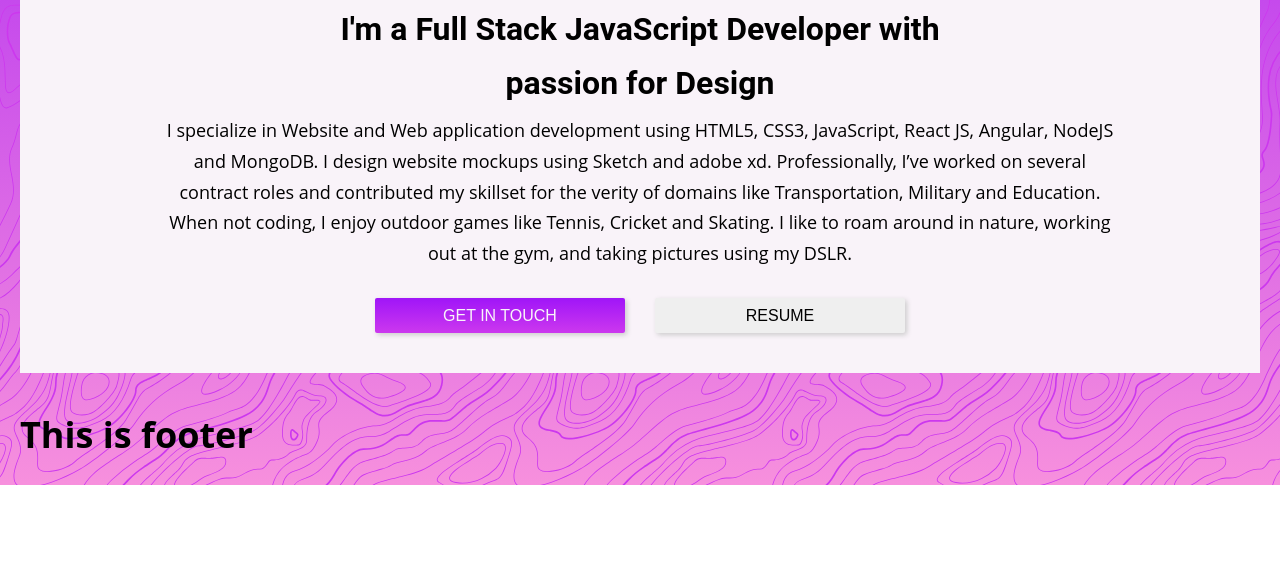
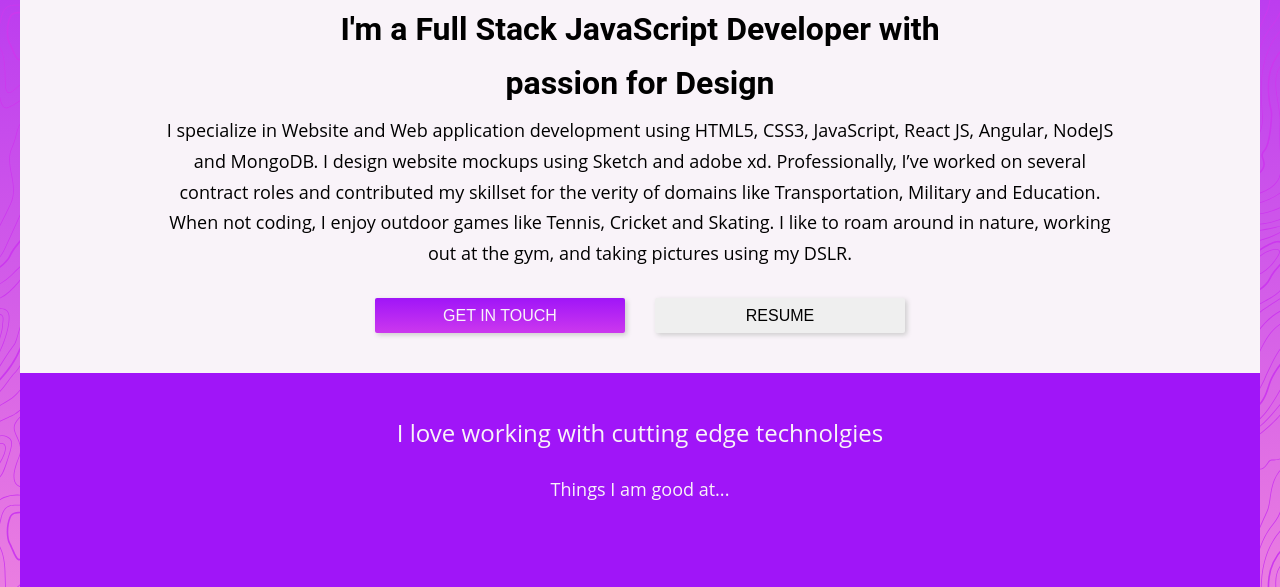
Before and after one commit to jayjariwala/jayjariwala.com-2020, a Gatsby site: page / in a window 1280 px wide. Shown: the part 365-952 px from the top of the page. Before the commit the page ends 850 px from the top, so only its background shows below. Built offline with nearby package versions, Linux system fonts and the light colour scheme; Gatsby itself is replaced by a stand-in of ours.

Commit message:
feat: technology section

```diff
--- a/src/components/styles/Hero.module.css
+++ b/src/components/styles/Hero.module.css
@@ -40,7 +40,21 @@
 .Section1 {
   position: relative;
   z-index: 0;
-  height: 100%;
-  background-color: #fff;
-  top: -250px;
+  height: 300px;
+  background: url("../../assets/images/section-1.png");
+  background-size: cover;
+  background-repeat: no-repeat;
+  background-position: center;
+  text-align: center;
+  padding-top: 4rem;
+  color: var(--white);
+  border: none;
 }
+
+.Section1 h2 {
+  font-size: 2.4rem;
+  font-weight: 400;
+}
+
+.Technologies {
+}
--- a/src/pages/index.js
+++ b/src/pages/index.js
@@ -5,6 +5,7 @@ import containerStyle from "../components/styles/Container.module.css"
 import marginStyle from "../components/styles/Margin.module.css"
 import Buttons from "../components/styles/Button.module.css"
 import Avatar from "../assets/images/avatar.png"
+import Section1 from "../assets/images/section-1.png"
 
 export default function Home() {
   return (
@@ -43,7 +44,10 @@ export default function Home() {
           </div>
         </div>
       </div>
-      <div className={heroStyle.Section1}>askdnaklndnaslndslakn/</div>
+      <div className={`${heroStyle.Section1} ${heroStyle.Technologies}`}>
+        <h2>I love working with cutting edge technolgies</h2>
+        <p className={marginStyle.M2}>Things I am good at...</p>
+      </div>
     </Layout>
   )
 }
```
Also changed, not shown: src/assets/images/section-1.png (added).
